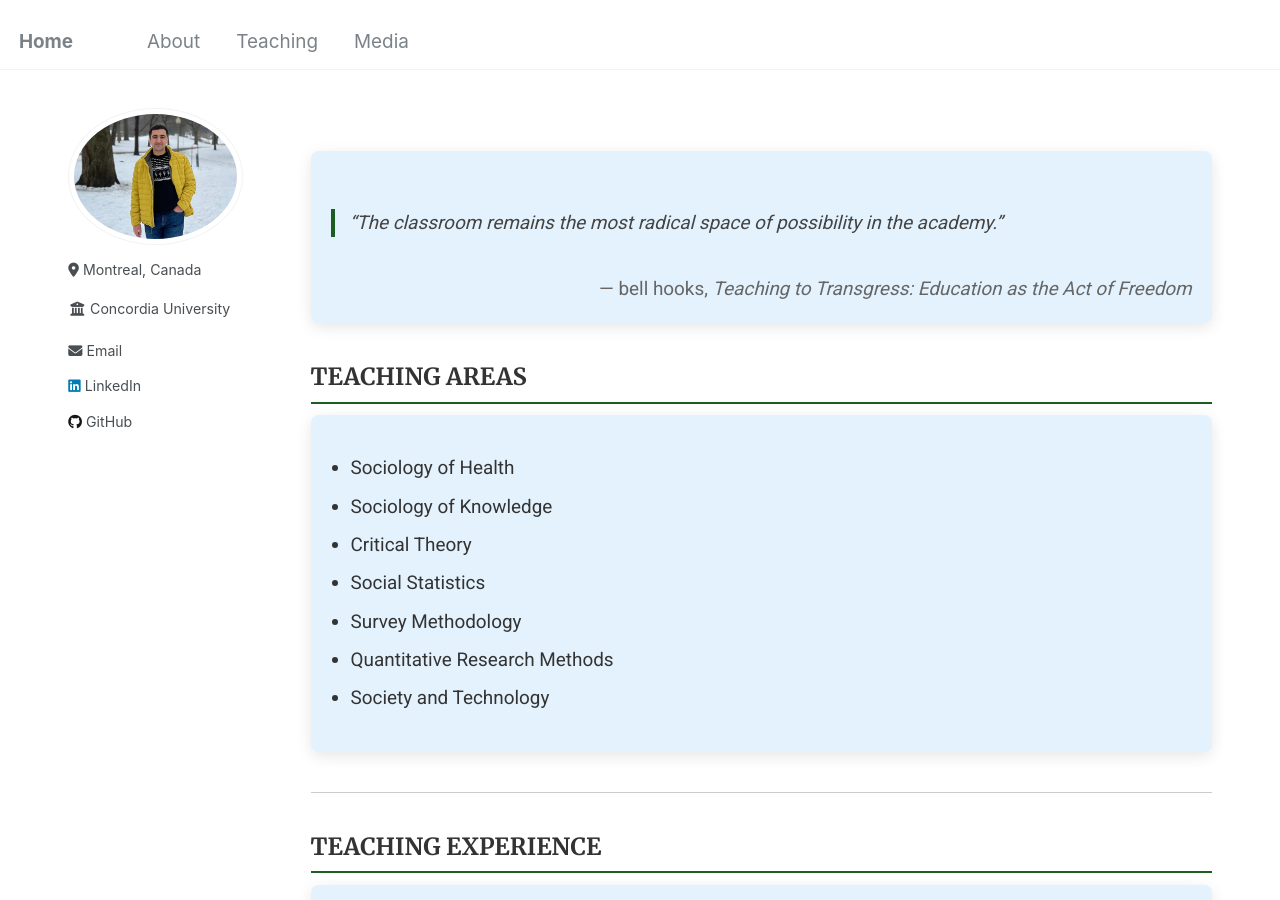
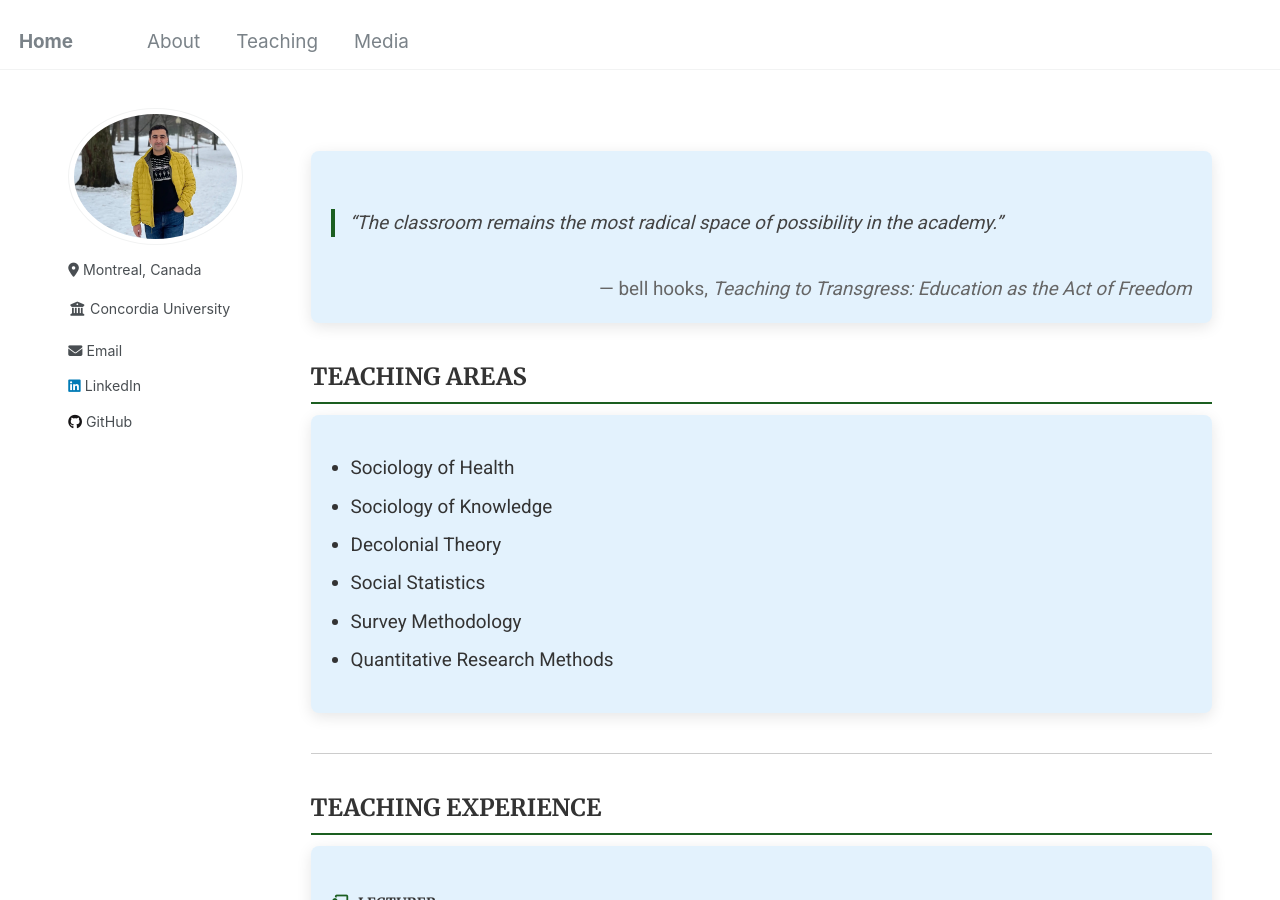
Before and after one commit to Mohsnmonji/mohsnmonji.github.io, a Jekyll site: the page built from _pages/teaching.md, in a window 1280 px wide and 900 px high. Built offline with Jekyll 4.4.1, drawn with Linux system fonts in a browser that asks for light colours.

Commit message:
Update teaching.md

```diff
--- a/_pages/teaching.md
+++ b/_pages/teaching.md
@@ -78,11 +78,10 @@ author_profile: true
     <ul class="teaching-list" style="list-style-type: disc; padding-left: 20px;">
       <li>Sociology of Health</li>
       <li>Sociology of Knowledge</li>
-      <li>Critical Theory</li>
+      <li>Decolonial Theory</li>
       <li>Social Statistics</li>
       <li>Survey Methodology</li>
       <li>Quantitative Research Methods</li>
-      <li>Society and Technology</li>
     </ul>
   </div>
 </div>
```
